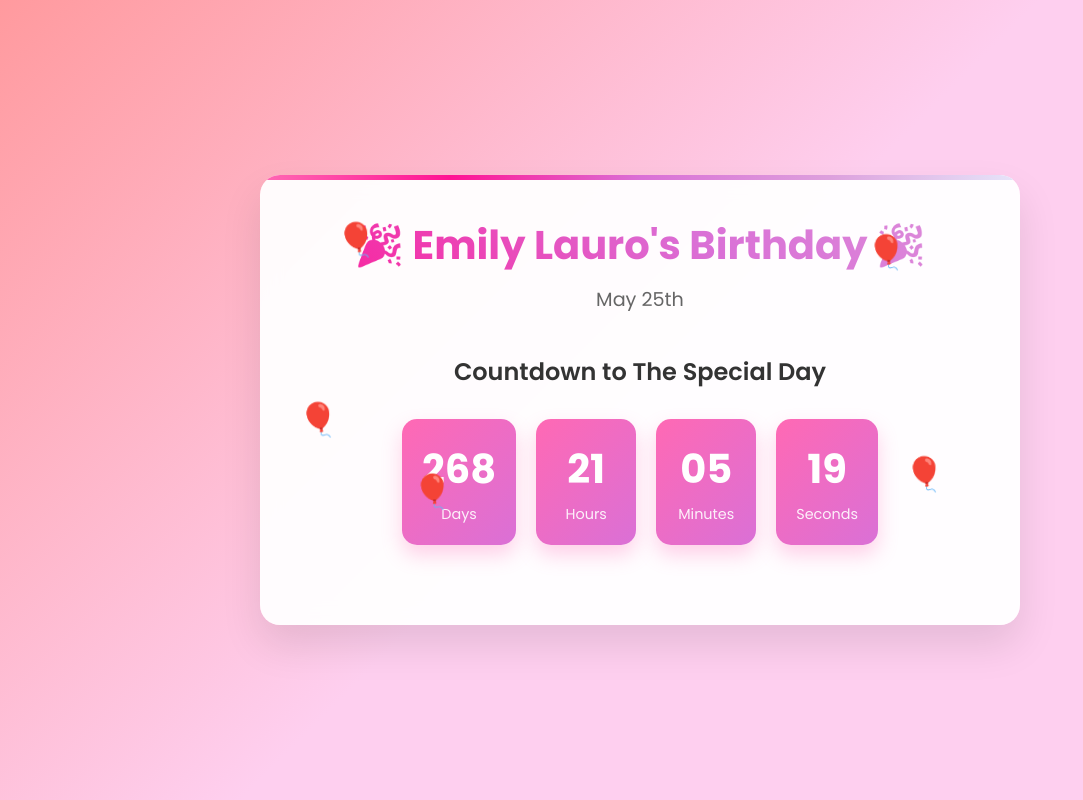
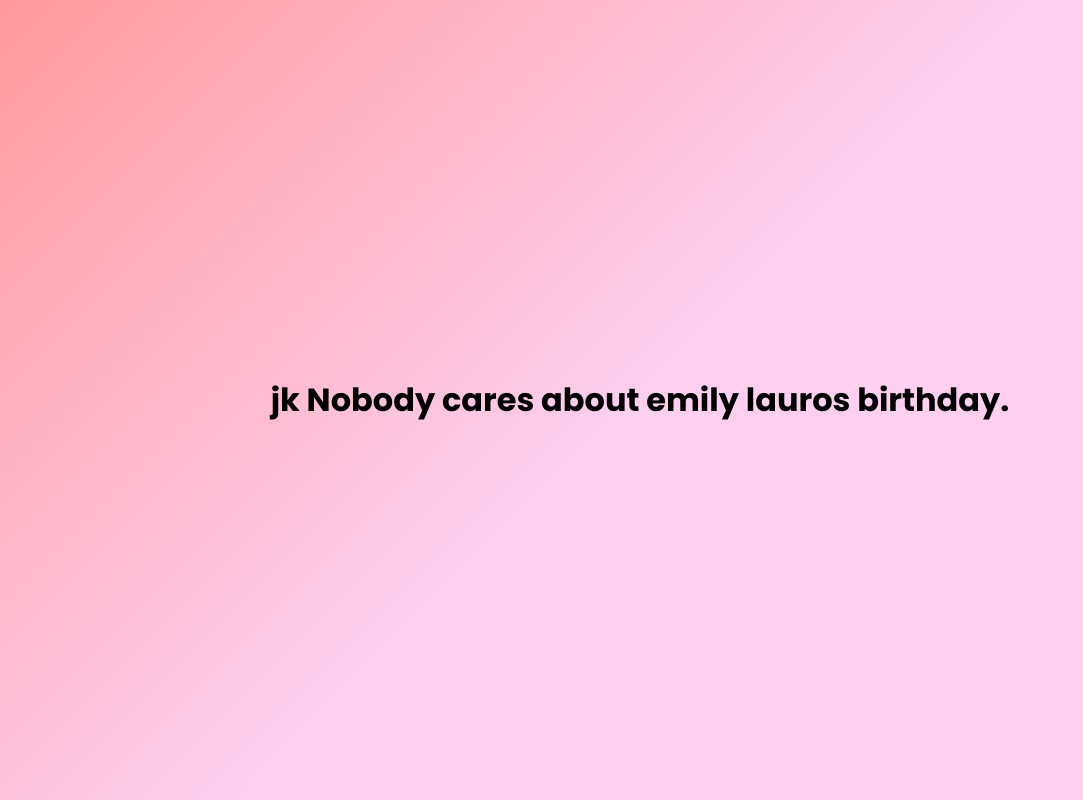
Before and after one commit to JustinRibs/emily-bday, a plain HTML site: page index.html in a window 1280 px wide. Shown: the whole page, without its empty margins (0-1083 px from the left). Drawn offline with Linux system fonts and the light colour scheme.

Commit message:
Update index.html

```diff
--- a/index.html
+++ b/index.html
@@ -9,51 +9,7 @@
     <link rel="stylesheet" href="https://cdnjs.cloudflare.com/ajax/libs/font-awesome/6.0.0/css/all.min.css">
 </head>
 <body>
-    <div class="container">
-        <div class="birthday-card">
-            <div class="header">
-                <h1 class="title">🎉 Emily Lauro's Birthday 🎉</h1>
-                <p class="subtitle">May 25th</p>
-            </div>
-
-            <div class="countdown-section">
-                <h2>Countdown to The Special Day</h2>
-                <div class="countdown-timer">
-                    <div class="time-unit">
-                        <div class="number" id="days">00</div>
-                        <div class="label">Days</div>
-                    </div>
-                    <div class="time-unit">
-                        <div class="number" id="hours">00</div>
-                        <div class="label">Hours</div>
-                    </div>
-                    <div class="time-unit">
-                        <div class="number" id="minutes">00</div>
-                        <div class="label">Minutes</div>
-                    </div>
-                    <div class="time-unit">
-                        <div class="number" id="seconds">00</div>
-                        <div class="label">Seconds</div>
-                    </div>
-                </div>
-            </div>
-
-            <div class="message-section">
-                <div class="birthday-message" id="birthday-message">
-                    <h3>🎂 Happy Birthday, Emily! 🎂</h3>
-                    <p>Wishing you a day filled with joy, laughter, and wonderful surprises!</p>
-                </div>
-            </div>
-
-            <div class="decoration">
-                <div class="balloon balloon-1">🎈</div>
-                <div class="balloon balloon-2">🎈</div>
-                <div class="balloon balloon-3">🎈</div>
-                <div class="balloon balloon-4">🎈</div>
-                <div class="balloon balloon-5">🎈</div>
-            </div>
-        </div>
-    </div>
+    <div><h1> jk Nobody cares about emily lauros birthday.</h1></div>
 
     <script src="script.js"></script>
 </body>
```
